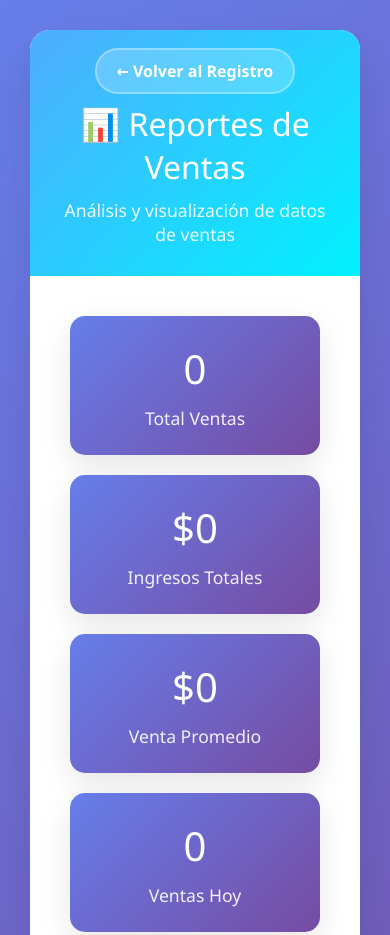
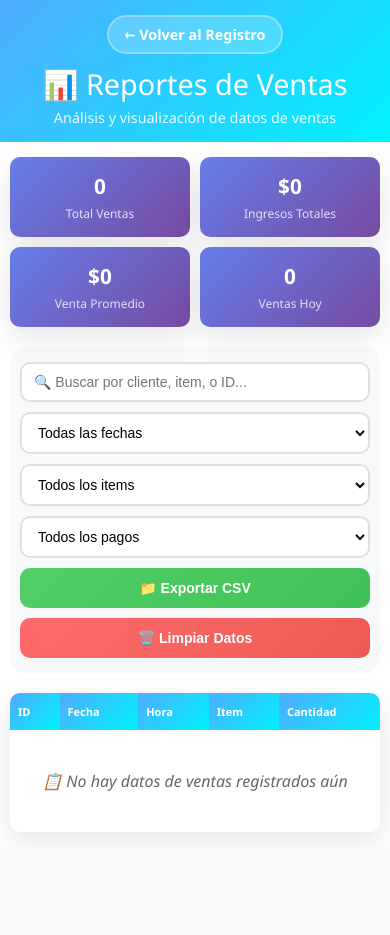
Before and after one commit to dtalero78/reatiga, a website: page reports.html in a window 390 px wide. Shown: the top 935 px of the page. After the commit the page ends 847 px from the top, so only its background shows below. Drawn offline with Linux system fonts and the light colour scheme.

Commit message:
Add complete CSS styles to reports page

```diff
--- a/reports.html
+++ b/reports.html
@@ -18,6 +18,13 @@
             padding: 20px;
         }
 
+        @media (max-width: 768px) {
+            body {
+                padding: 0;
+                background: #f8f9fa;
+            }
+        }
+
         .container {
             max-width: 1400px;
             margin: 0 auto;
@@ -25,6 +32,16 @@
             border-radius: 20px;
             box-shadow: 0 20px 40px rgba(0, 0, 0, 0.1);
             overflow: hidden;
+        }
+
+        @media (max-width: 768px) {
+            .container {
+                margin: 0;
+                border-radius: 0;
+                box-shadow: none;
+                max-width: none;
+                min-height: 100vh;
+            }
         }
 
         .header {
@@ -35,10 +52,25 @@
             position: relative;
         }
 
+        @media (max-width: 768px) {
+            .header {
+                padding: 15px 10px;
+                text-align: left;
+            }
+        }
+
         .header h1 {
             font-size: 2.5em;
             margin-bottom: 10px;
             font-weight: 300;
+        }
+
+        @media (max-width: 768px) {
+            .header h1 {
+                font-size: 1.8em;
+                margin-bottom: 5px;
+                text-align: center;
+            }
         }
 
         .header p {
@@ -46,10 +78,25 @@
             font-size: 1.1em;
         }
 
+        @media (max-width: 768px) {
+            .header p {
+                font-size: 0.9em;
+                text-align: center;
+            }
+        }
+
         .nav-buttons {
             position: absolute;
             top: 30px;
             left: 30px;
+        }
+
+        @media (max-width: 768px) {
+            .nav-buttons {
+                position: static;
+                text-align: center;
+                margin-bottom: 10px;
+            }
         }
 
         .nav-btn {
@@ -62,6 +109,14 @@
             font-weight: 600;
             transition: all 0.3s ease;
             backdrop-filter: blur(10px);
+            display: inline-block;
+        }
+
+        @media (max-width: 768px) {
+            .nav-btn {
+                padding: 8px 16px;
+                font-size: 0.9em;
+            }
         }
 
         .nav-btn:hover {
@@ -73,11 +128,25 @@
             padding: 40px;
         }
 
+        @media (max-width: 768px) {
+            .content {
+                padding: 15px 10px;
+            }
+        }
+
         .stats-section {
             display: grid;
             grid-template-columns: repeat(auto-fit, minmax(250px, 1fr));
             gap: 20px;
             margin-bottom: 40px;
+        }
+
+        @media (max-width: 768px) {
+            .stats-section {
+                grid-template-columns: repeat(2, 1fr);
+                gap: 10px;
+                margin-bottom: 20px;
+            }
         }
 
         .stat-card {
@@ -89,15 +158,37 @@
             box-shadow: 0 10px 30px rgba(0, 0, 0, 0.1);
         }
 
+        @media (max-width: 768px) {
+            .stat-card {
+                padding: 15px 10px;
+                border-radius: 10px;
+            }
+        }
+
         .stat-card h3 {
             font-size: 2.5em;
             margin-bottom: 10px;
             font-weight: 300;
         }
 
+        @media (max-width: 768px) {
+            .stat-card h3 {
+                font-size: 1.3em;
+                margin-bottom: 5px;
+                font-weight: 600;
+            }
+        }
+
         .stat-card p {
             opacity: 0.9;
             font-size: 1.1em;
+        }
+
+        @media (max-width: 768px) {
+            .stat-card p {
+                font-size: 0.75em;
+                opacity: 0.8;
+            }
         }
 
         .controls {
@@ -111,6 +202,16 @@
             align-items: center;
         }
 
+        @media (max-width: 768px) {
+            .controls {
+                padding: 15px 10px;
+                flex-direction: column;
+                align-items: stretch;
+                gap: 10px;
+                margin-bottom: 20px;
+            }
+        }
+
         .search-input {
             flex: 1;
             min-width: 200px;
@@ -120,12 +221,29 @@
             font-size: 16px;
         }
 
+        @media (max-width: 768px) {
+            .search-input {
+                min-width: auto;
+                width: 100%;
+                padding: 10px 12px;
+                font-size: 14px;
+            }
+        }
+
         .filter-select {
             padding: 12px 15px;
             border: 2px solid #e0e0e0;
             border-radius: 10px;
             font-size: 16px;
             background: white;
+        }
+
+        @media (max-width: 768px) {
+            .filter-select {
+                width: 100%;
+                padding: 10px 12px;
+                font-size: 14px;
+            }
         }
 
         .btn {
@@ -138,6 +256,14 @@
             font-weight: 600;
             cursor: pointer;
             transition: all 0.3s ease;
+        }
+
+        @media (max-width: 768px) {
+            .btn {
+                width: 100%;
+                padding: 12px;
+                font-size: 14px;
+            }
         }
 
         .btn:hover {
@@ -160,10 +286,24 @@
             box-shadow: 0 10px 30px rgba(0, 0, 0, 0.1);
         }
 
+        @media (max-width: 768px) {
+            .table-container {
+                border-radius: 10px;
+                overflow-x: auto;
+            }
+        }
+
         .table {
             width: 100%;
             border-collapse: collapse;
             font-size: 14px;
+        }
+
+        @media (max-width: 768px) {
+            .table {
+                font-size: 12px;
+                min-width: 800px;
+            }
         }
 
         .table th {
@@ -179,6 +319,13 @@
             user-select: none;
         }
 
+        @media (max-width: 768px) {
+            .table th {
+                padding: 10px 8px;
+                font-size: 11px;
+            }
+        }
+
         .table th:hover {
             background: linear-gradient(135deg, #3b9cfc 0%, #00d9fb 100%);
         }
@@ -187,6 +334,12 @@
             padding: 12px;
             border-bottom: 1px solid #e0e0e0;
             vertical-align: middle;
+        }
+
+        @media (max-width: 768px) {
+            .table td {
+                padding: 8px 6px;
+            }
         }
 
         .table tr:hover {
@@ -210,6 +363,13 @@
             text-transform: uppercase;
         }
 
+        @media (max-width: 768px) {
+            .badge {
+                padding: 2px 8px;
+                font-size: 10px;
+            }
+        }
+
         .badge-efectivo { background: #d4edda; color: #155724; }
         .badge-tarjeta { background: #d1ecf1; color: #0c5460; }
         .badge-transferencia { background: #f8d7da; color: #721c24; }
@@ -231,6 +391,13 @@
             font-size: 12px;
         }
 
+        @media (max-width: 768px) {
+            .delete-btn {
+                padding: 4px 8px;
+                font-size: 11px;
+            }
+        }
+
         .delete-btn:hover {
             background: #c82333;
         }
@@ -243,38 +410,16 @@
             font-size: 1.2em;
         }
 
+        @media (max-width: 768px) {
+            .no-data {
+                padding: 40px 15px;
+                font-size: 1em;
+            }
+        }
+
         .sort-indicator {
             margin-left: 5px;
             font-size: 12px;
-        }
-
-        @media (max-width: 768px) {
-            .container {
-                margin: 10px;
-            }
-
-            .header h1 {
-                font-size: 2em;
-            }
-
-            .nav-buttons {
-                position: static;
-                text-align: center;
-                margin-bottom: 20px;
-            }
-
-            .table-container {
-                overflow-x: auto;
-            }
-
-            .controls {
-                flex-direction: column;
-                align-items: stretch;
-            }
-
-            .search-input {
-                min-width: auto;
-            }
         }
     </style>
 </head>
```
